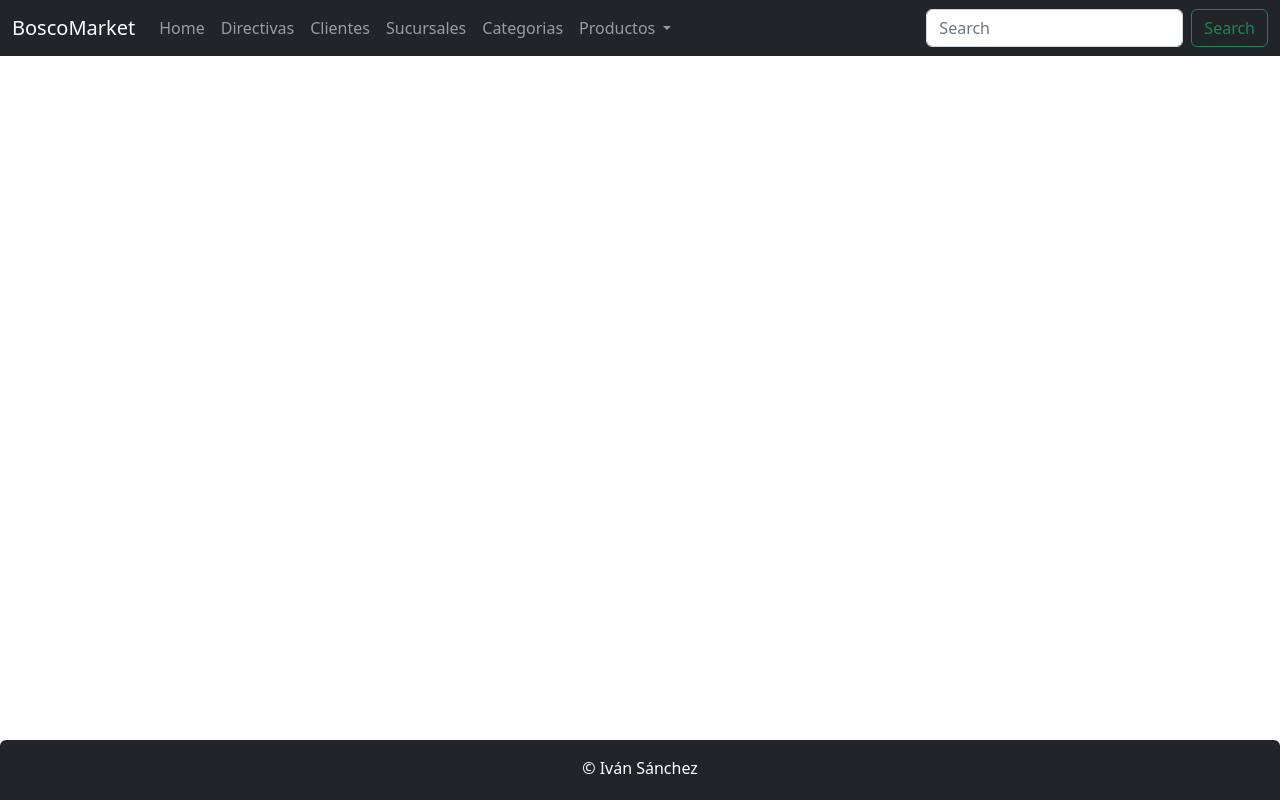
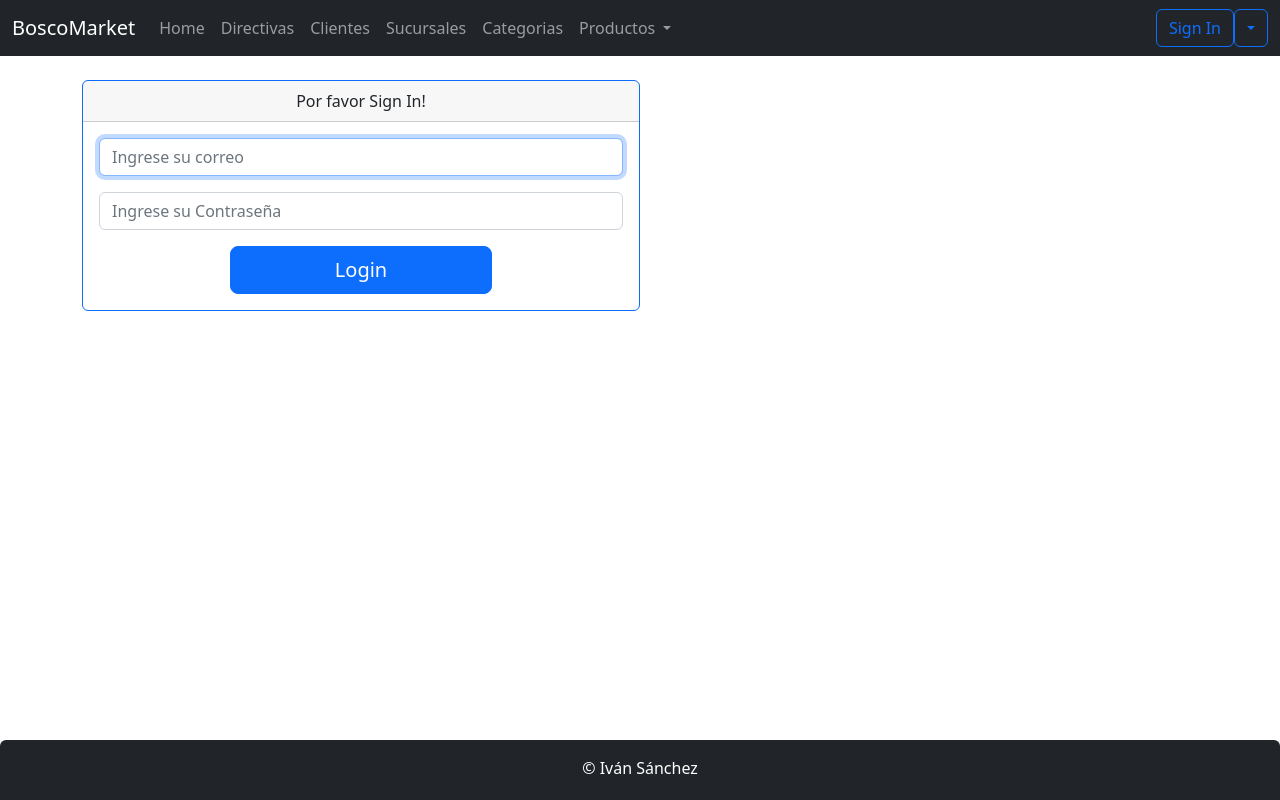
Before and after one commit to IvanSanchez21/Bosco-Cliente, an Angular app: page /login in a window 1280 px wide. Before the commit this address led to /. Built offline with nearby package versions, Linux system fonts and the light colour scheme.

Commit message:
aqui va el mensaje

```diff
--- a/src/app/clientes/cliente.service.ts
+++ b/src/app/clientes/cliente.service.ts
@@ -1,10 +1,12 @@
 import { Injectable } from '@angular/core';
 //import { CLIENTES } from './clientes.json';
 import { Cliente } from './cliente';
-import { Observable } from 'rxjs';
+import { Observable, throwError } from 'rxjs';
 import { of } from 'rxjs';
 import { HttpClient, HttpHeaders } from '@angular/common/http';
-import { map } from 'rxjs/operators';
+import { catchError, map } from 'rxjs/operators';
+import Swal from 'sweetalert2';
+import { Router } from '@angular/router';
 
 
 
@@ -14,17 +16,24 @@ export class ClienteService {
   private urlEndPoint: string = 'http://localhost:8080/clientes';
   private httpHeaders = new HttpHeaders({'Content-Type': 'application/json'})
 
-  constructor(private http: HttpClient) { }
+  constructor(private http: HttpClient, private router: Router) { }
+
+  private isNoAutorizado(e): boolean {
+    if (e.status == 401 || e.status == 403) {
+          this.router.navigate(['/login'])
+    return true;
+    }return false;
+  }
 
   getClientes(): Observable<Cliente[]> {
     //return of(CLIENTES);
-    return this.http.get(this.urlEndPoint).pipe(
-      map(response => response as Cliente[])
-    );
+    return this.http.get(this.urlEndPoint).pipe(map(response => response as Cliente[]));
   }
 
   create(cliente: Cliente) : Observable<Cliente> {
+
     return this.http.post<Cliente>(this.urlEndPoint, cliente, {headers: this.httpHeaders})
+    .pipe(map((response: any) => response.cliente as Cliente));
   }
 
   getCliente(id): Observable<Cliente>{
--- a/src/app/header/header.component.html
+++ b/src/app/header/header.component.html
@@ -38,12 +38,20 @@
             <li><a class="dropdown-item" href="/prodXcat">Categorías</a></li>
           </ul>
         </li>
+      </ul>
 
+      <ul class="navbar-nav navbar-right">
+        <li ><a [routerLink]="['/login']" class="btn btn-outline-primary">Sign In</a></li>
+
+        <li class="dropdown">
+          <a class="btn btn-outline-primary dropdown-toggle" href="#" role="button" id="dropdownMenuLink" data-toggle="dropdown" aria-haspopup="true" aria-expanded="false">
+          </a>
+          <div class="dropdown-menu" aria-labelledby="dropdownMenuLink">
+             <button class="dropdown-item" type="submit">Sign Out</button>
+          </div>
+        </li>
       </ul>
-      <form class="d-flex" role="search">
-        <input class="form-control me-2" type="search" placeholder="Search" aria-label="Search">
-        <button class="btn btn-outline-success" type="submit">Search</button>
-      </form>
+
     </div>
   </div>
 </nav>
--- a/src/app/productos/form.component.html
+++ b/src/app/productos/form.component.html
@@ -1,6 +1,12 @@
 <div class="card bg-dark text-white">
   <div class="card-header">{{ titulo }}</div>
   <div class="card-body">
+
+    <form class="d-flex" role="search">
+      <input class="form-control me-2" type="search" placeholder="Search" aria-label="Search">
+      <button class="btn btn-outline-success" type="submit">Search</button>
+    </form>
+
 
     <form>
       <div class="form-group row">
--- /dev/null
+++ b/src/app/usuarios/auth.service.ts
@@ -0,0 +1,25 @@
+import { Injectable } from '@angular/core';
+import { Observable } from 'rxjs';
+import { HttpClient, HttpHeaders } from '@angular/common/http';
+import { Usuario } from './usuario';
+import { Router } from '@angular/router';
+import { map } from 'rxjs/operators';
+
+@Injectable({
+  providedIn: 'root'
+})
+export class AuthService {
+
+  private urlEndPoint: string = 'http://localhost:8080/login';
+  private httpHeaders = new HttpHeaders({'Content-Type': 'application/json'})
+
+  constructor(private http: HttpClient, private router: Router) { }
+
+  login(usuario: Usuario): Observable<any> {
+    console.log(usuario.id)
+    return this.http.post(this.urlEndPoint,usuario);
+  }
+
+
+
+}
--- /dev/null
+++ b/src/app/usuarios/login.component.html
@@ -0,0 +1,21 @@
+<div class="card border-primary text-center col-sm-6">
+  <div class="card-header">{{titulo}}</div>
+  <div class="card-body">
+
+    <form method="post">
+      <div class="mb-3">
+        <input [(ngModel)]="usuario.correo" type="text" class="form-control"
+        name="username" id="correo" placeholder="Ingrese su correo" autofocus required>
+      </div>
+
+      <div class="mb-3">
+        <input [(ngModel)]="usuario.password" type="password" class="form-control"
+        name="password" id="password" placeholder="Ingrese su Contraseña" required>
+      </div>
+
+      <div >
+        <input (click)='login()' type="submit" class="btn btn-lg btn-primary btn-block col-sm-6" value="Login">
+      </div>
+    </form>
+  </div>
+</div>
--- /dev/null
+++ b/src/app/usuarios/login.component.ts
@@ -0,0 +1,49 @@
+import { Component, OnInit } from '@angular/core';
+import { Usuario } from './usuario';
+import swal from 'sweetalert2';
+import { AuthService } from './auth.service';
+import { Router } from '@angular/router';
+
+@Component({
+  selector: 'app-login',
+  templateUrl: './login.component.html'
+})
+export class LoginComponent implements OnInit {
+
+  titulo: string = 'Por favor Sign In!';
+  usuario: Usuario;
+
+  constructor(private authService: AuthService, private router: Router) {
+    this.usuario = new Usuario();
+  }
+
+  ngOnInit() {
+
+  }
+
+  login(): void {
+    console.log(this.usuario);
+    if (this.usuario.correo == null || this.usuario.password == null) {
+      swal.fire('Error Login', 'Username o password vacías!', 'error');
+      return;
+    }
+
+    this.authService.login(this.usuario).subscribe(response => {
+      console.log(response);
+
+      let id = response.id;
+      let rol = response.rol;
+      console.log("Id del Usuario " + id)
+      console.log("Rol del Usuario " + rol)
+
+      this.router.navigate(['/clientes']);
+      swal.fire('Login', `Hola ${response.correo}, has iniciado sesión con éxito!`, 'success');
+    }, err => {
+      if (err.status == 400) {
+        swal.fire('Error Login', 'Usuario o clave incorrectas!', 'error');
+      }
+    }
+    );
+  }
+
+}
--- /dev/null
+++ b/src/app/usuarios/usuario.ts
@@ -0,0 +1,5 @@
+export class Usuario {
+  id: number;
+  correo: string;
+  password: string;
+}
```
Also changed, not shown: src/app/app.module.ts (+12 -3 lines), src/index.html (line endings or trailing spaces).
